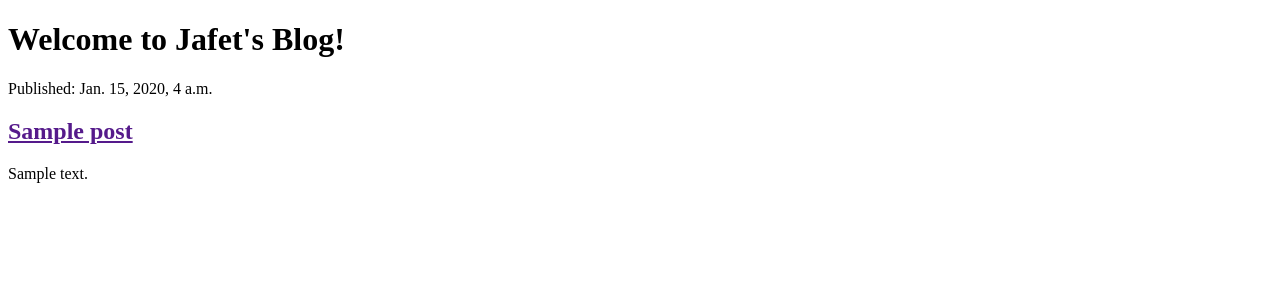
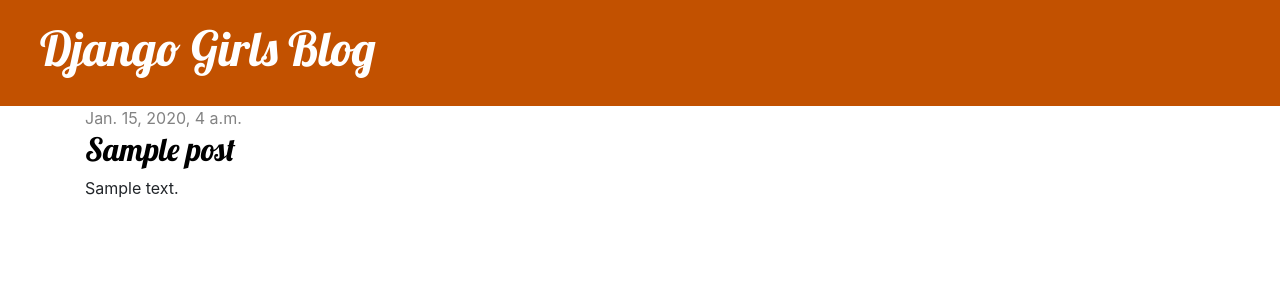
Before and after one commit to JafetMo5601/Django_Girls, a Django app: page / in a window 1280 px wide. Shown: the top 300 px of the page. Run offline with Django 3.2, Linux system fonts and the light colour scheme; tables that the repository leaves empty hold one stand-in row (values such as "Sample post"); some libraries are stand-ins or nearby versions.

Commit message:
Adding Post Detail and the static folder

```diff
--- /dev/null
+++ b/Blog/static/css/blog.css
@@ -0,0 +1,51 @@
+h1 a, h2 a {
+    color: #FCA205;
+    font-family: 'Lobster';
+}
+
+.page-header {
+    background-color: #C25100;
+    margin-top: 0;
+    padding: 20px 20px 20px 40px;
+}
+
+.page-header h1, .page-header h1 a, .page-header h1 a:visited, .page-header h1 a:active {
+    color: #ffffff;
+    font-size: 36pt;
+    text-decoration: none;
+}
+
+.content {
+    margin-left: 40px;
+}
+
+h1, h2, h3, h4 {
+    font-family: 'Lobster', cursive;
+}
+
+.date {
+    color: #828282;
+}
+
+.save {
+    float: right;
+}
+
+.post-form textarea, .post-form input {
+    width: 100%;
+}
+
+.top-menu, .top-menu:hover, .top-menu:visited {
+    color: #ffffff;
+    float: right;
+    font-size: 26pt;
+    margin-right: 20px;
+}
+
+.post {
+    margin-bottom: 70px;
+}
+
+.post h2 a, .post h2 a:visited {
+    color: #000000;
+}
--- /dev/null
+++ b/Blog/templates/Blogs/base.html
@@ -0,0 +1,27 @@
+{% load static %}
+
+<!DOCTYPE html>
+<html>
+    <link rel="stylesheet" href="{% static 'css/blog.css' %}">
+    <link rel="stylesheet" href="https://stackpath.bootstrapcdn.com/bootstrap/4.4.1/css/bootstrap.min.css" integrity="sha384-Vkoo8x4CGsO3+Hhxv8T/Q5PaXtkKtu6ug5TOeNV6gBiFeWPGFN9MuhOf23Q9Ifjh" crossorigin="anonymous">
+    <link href="//fonts.googleapis.com/css?family=Lobster&subset=latin,latin-ext" rel="stylesheet" type="text/css">
+    <head>
+        <title>Jafet's blog</title>
+    </head>
+    <body>
+        <div class="page-header">
+            <h1><a href="/">Django Girls Blog</a></h1>
+        </div>
+        <div class="content container">
+            <div class="row">
+                <div class="col-md-8">
+                {% block content %}
+                {% endblock %}
+                </div>
+            </div>
+        </div>
+        <script src="https://code.jquery.com/jquery-3.4.1.slim.min.js" integrity="sha384-J6qa4849blE2+poT4WnyKhv5vZF5SrPo0iEjwBvKU7imGFAV0wwj1yYfoRSJoZ+n" crossorigin="anonymous"></script>
+        <script src="https://cdn.jsdelivr.net/npm/popper.js@1.16.0/dist/umd/popper.min.js" integrity="sha384-Q6E9RHvbIyZFJoft+2mJbHaEWldlvI9IOYy5n3zV9zzTtmI3UksdQRVvoxMfooAo" crossorigin="anonymous"></script>
+        <script src="https://stackpath.bootstrapcdn.com/bootstrap/4.4.1/js/bootstrap.min.js" integrity="sha384-wfSDF2E50Y2D1uUdj0O3uMBJnjuUD4Ih7YwaYd1iqfktj0Uod8GCExl3Og8ifwB6" crossorigin="anonymous"></script>
+    </body>
+</html>
--- a/Blog/templates/Blogs/post_list.html
+++ b/Blog/templates/Blogs/post_list.html
@@ -1,18 +1,13 @@
-<!DOCTYPE html>
-<html>
-    <head>
-        <title>Jafet's blog</title>
-    </head>
-    <body>
-        <div>
-            <h1>Welcome to Jafet's Blog!</h1>
+{% extends 'Blogs/base.html' %}
+
+{% block content %}
+    {% for post in posts %}
+        <div class="post">
+            <div class="date">
+                {{ post.published_date }}
+            </div>
+            <h2><a href="{% url 'post_detail' pk=post.pk %}">{{ post.title }}</a></h2>
+            <p>{{ post.text|linebreaksbr }}</p>
         </div>
-        {% for post in posts %}
-    <div>
-        <p> Published: {{ post.published_date }}</p>
-        <h2><a href="">{{ post.title }}</a></h2>
-        <p>{{ post.text|linebreaksbr }}</p>
-    </div>
-{% endfor %}
-    </body>
-</html>
+    {% endfor %}
+{% endblock %}
--- a/Blog/urls.py
+++ b/Blog/urls.py
@@ -3,4 +3,5 @@ from . import views
 
 urlpatterns = [
     path('', views.post_list, name='post_list'),
+    path('post/<int:pk>/', views.post_detail, name='post_detail'),
 ]
--- a/Blog/views.py
+++ b/Blog/views.py
@@ -1,7 +1,11 @@
-from django.shortcuts import render
+from django.shortcuts import render, get_object_or_404
 from .models import Post
 from django.utils import timezone
 
 def post_list(request):
     posts = Post.objects.filter(published_date__lte=timezone.now()).order_by('published_date')
     return render(request, 'Blogs/post_list.html', {'posts': posts})
+
+def post_detail(request, pk):
+    post = get_object_or_404(Post, pk=pk)
+    return render(request, 'Blogs/post_detail.html', {'post': post})
```
Also changed, not shown: Blog/templates/Blogs/post_detail.html (added, +13 -0 lines).
